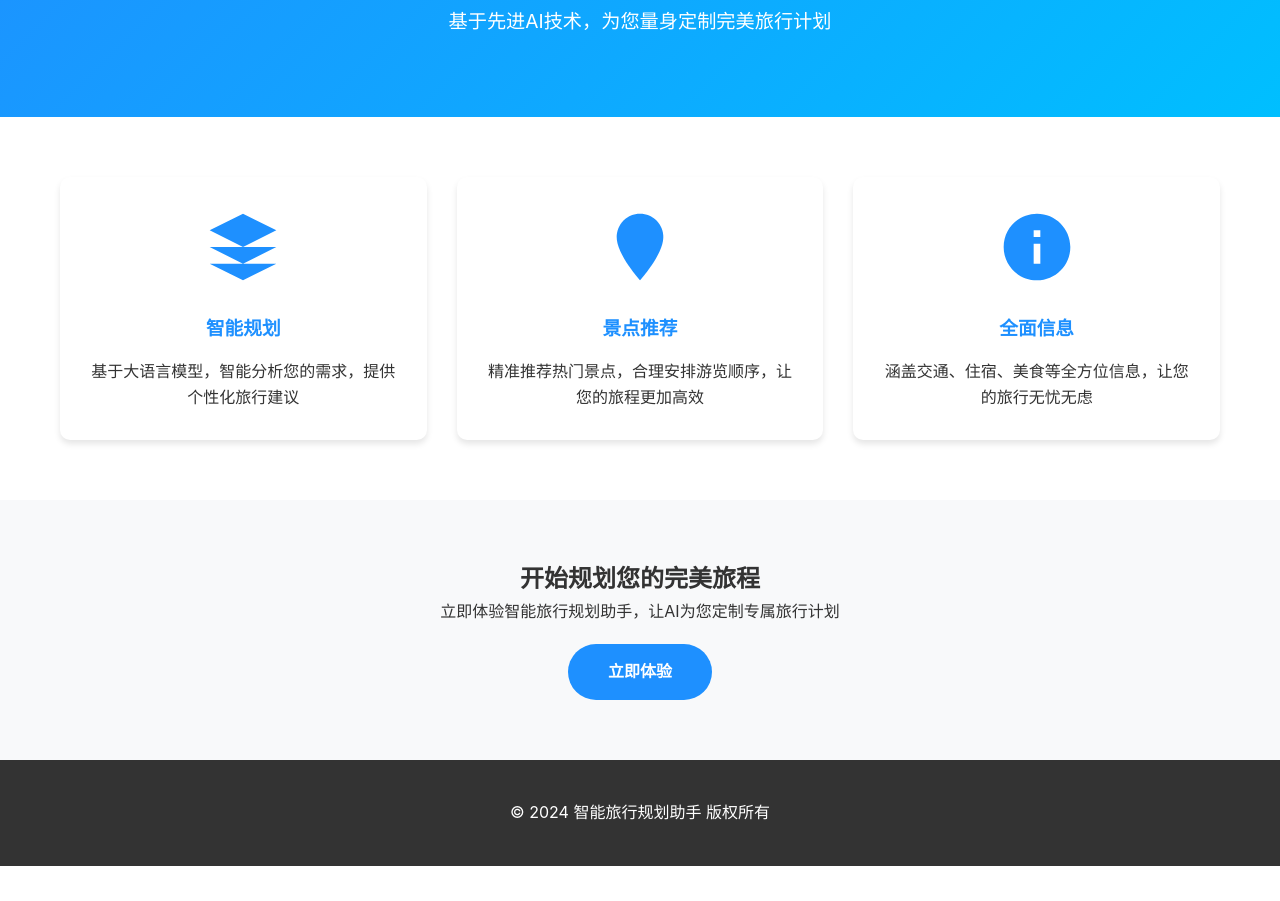
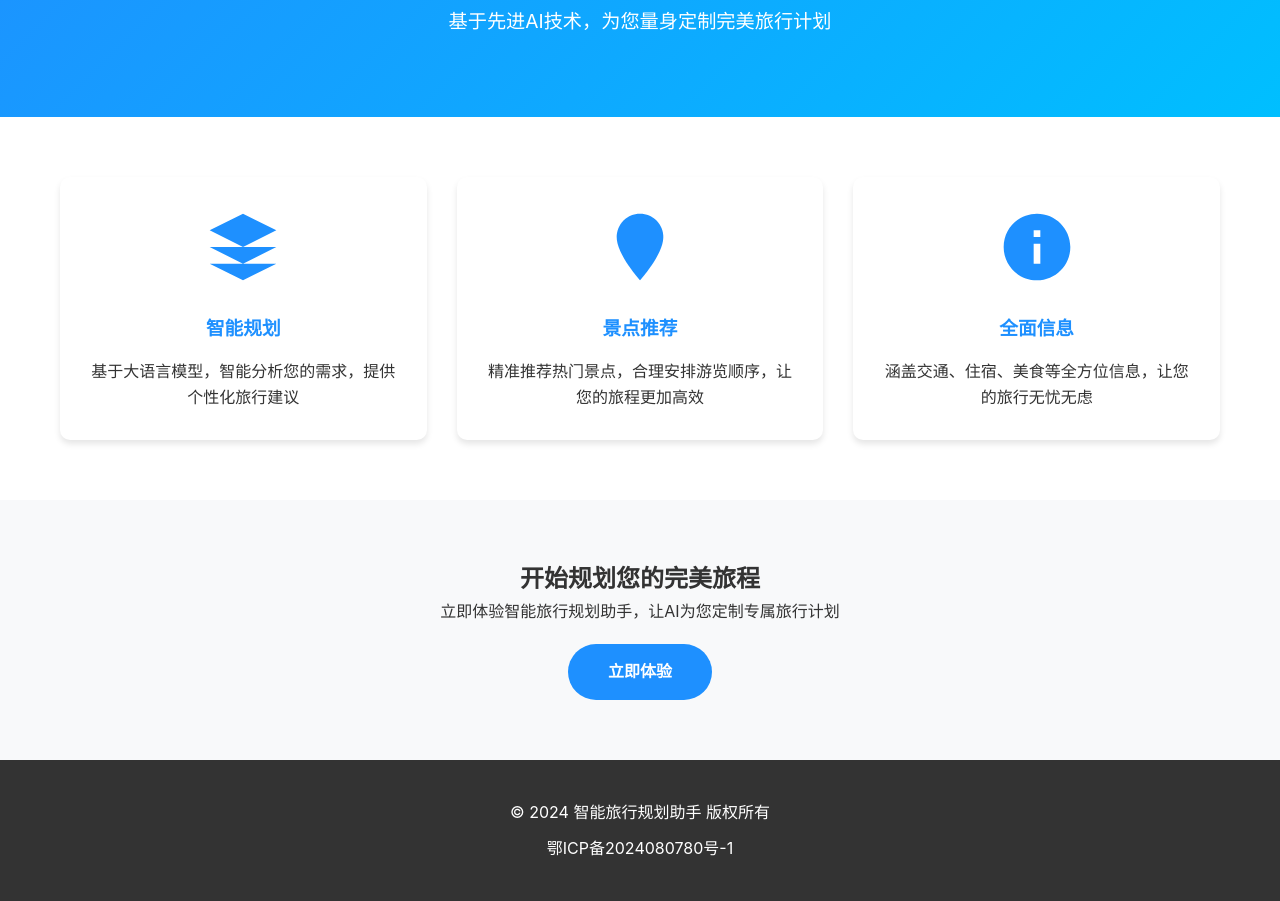
Before and after one commit to XiaoZhaoPengo/Appserver, a website: page public/index.html in a window 1280 px wide. Shown: the part 158-1059 px from the top of the page. Before the commit the page ends 1024 px from the top, so only its background shows below. Drawn offline with Linux system fonts and the light colour scheme.

Commit message:
Update index.html

```diff
--- a/public/index.html
+++ b/public/index.html
@@ -135,6 +135,11 @@
 
     <footer class="footer">
         <p>© 2024 智能旅行规划助手 版权所有</p>
+            <p style="margin-top: 10px;">
+                <a href="https://beian.miit.gov.cn" target="_blank" style="color: white; text-decoration: none;">
+                    鄂ICP备2024080780号-1
+                </a>
+            </p>
     </footer>
 </body>
 </html>
```
